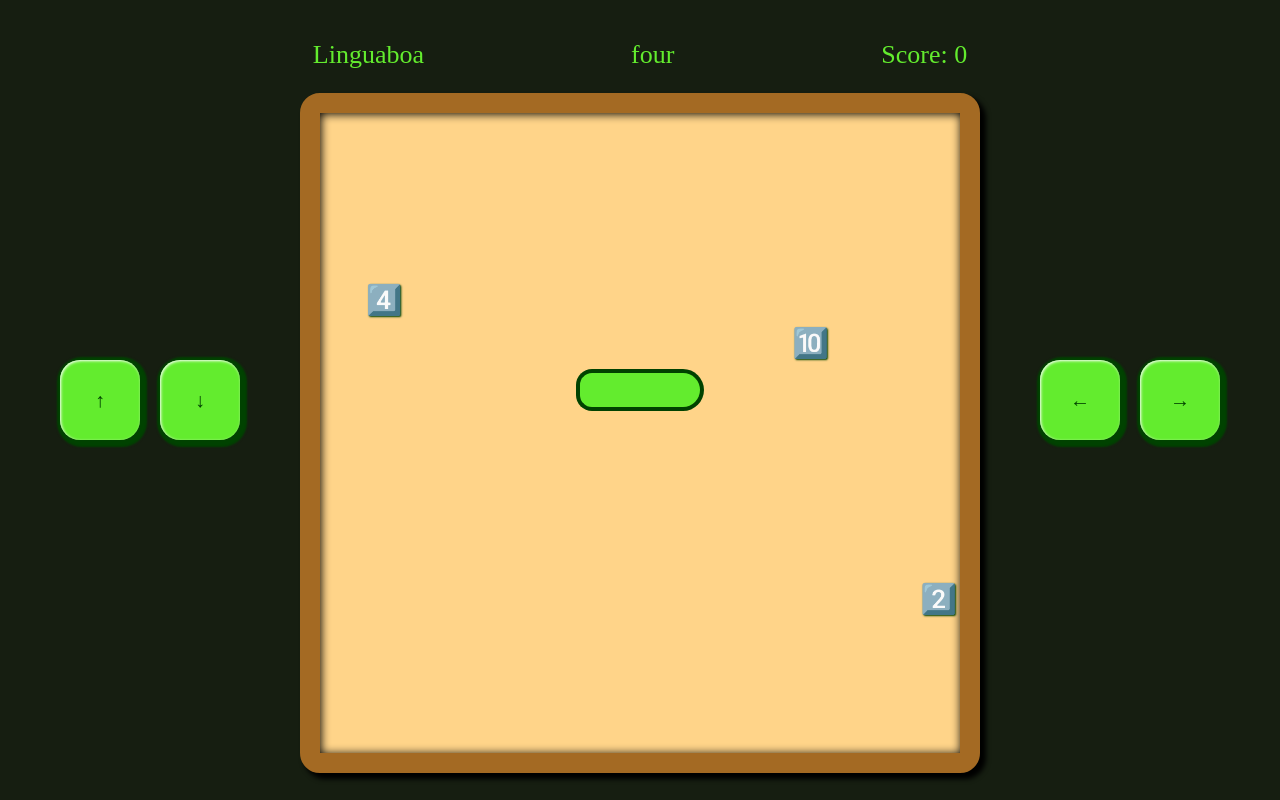
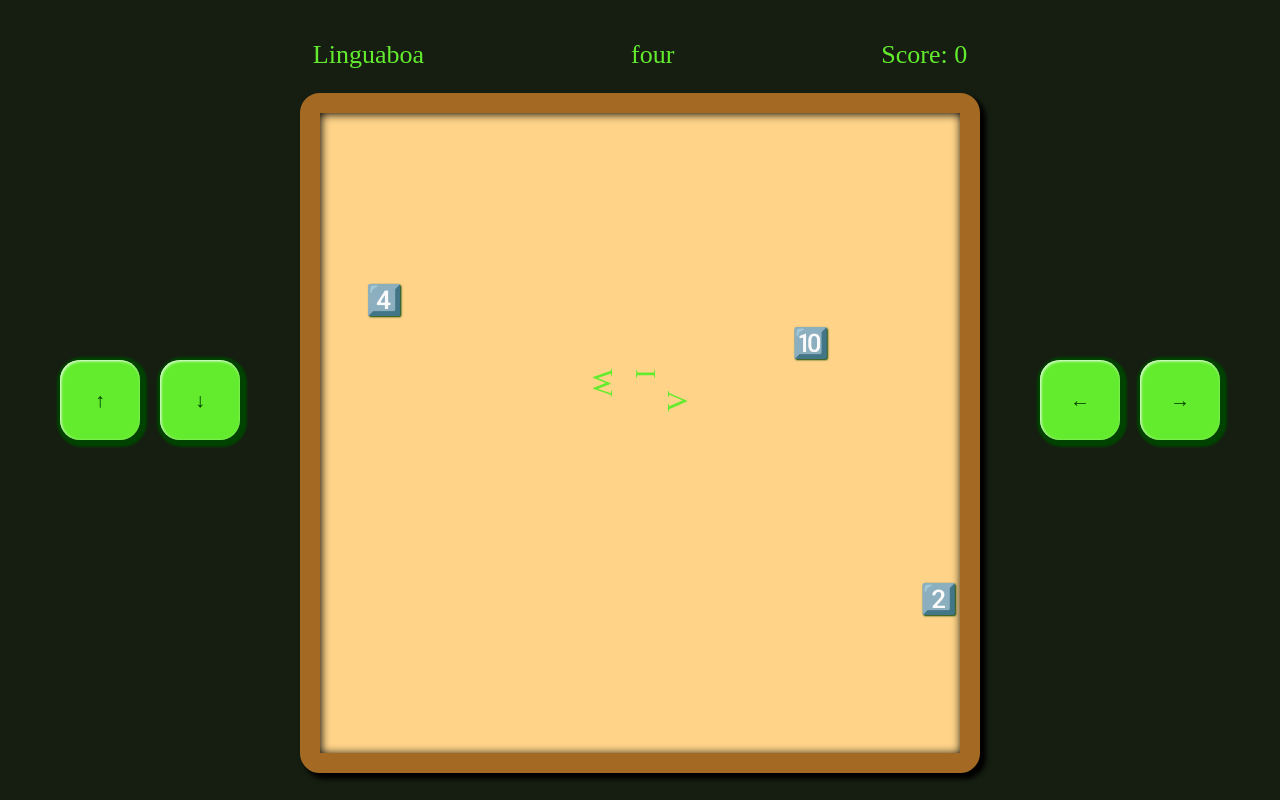
Before and after one commit to mankal111/LinguaBoa, a React (Create React App) app: page / in a window 1280 px wide. Both pictures are taken after a click on the button "PLAY". Built offline with nearby package versions, Linux system fonts and the light colour scheme; a web font is replaced by a local one.

Commit message:
rotate tiles using integer codes for direction

```diff
--- a/src/components/SnakePart.js
+++ b/src/components/SnakePart.js
@@ -3,14 +3,45 @@ import PropTypes from "prop-types";
 import "./SnakePart.css";
 
 const SnakePart = ({x, y, type, from, to}) => {
-    const directionStyle = `${from ? `snake-part-from-${from} ` : ''}${to ? `snake-part-to-${to}` : ''}`
+    const directionToIntCode = dir => {
+        const code = ['up', 'right', 'down', 'left'].indexOf(dir);
+        // I use '4' to encode the fact that no direction is given.
+        // By taking the smallest number of 'from' and 'to' we ensure
+        // that we only get defined directions.
+        if (code === -1) return 4;
+        return code;
+    };
+
+    const [fromCode, toCode] = [directionToIntCode(from), directionToIntCode(to)];
+
+    const changesDirection = ((toCode - fromCode) % 2) != 0;
+
+    let mainDirectionCode = fromCode < toCode ? fromCode : toCode;
+    // check special left-up case
+    if ((fromCode === 0 && toCode === 3) || (fromCode === 3 && toCode === 0))
+        mainDirectionCode = 3;
+
+    let tileImage;
+    switch(type) {
+        case 'head':
+            tileImage = 'W';
+            break;
+        case 'tail':
+            tileImage = 'V';
+            break;
+        default:
+            tileImage = changesDirection ? 'L' : 'I';
+            break;
+    }
     return <div
         style={{
             gridRowStart: y,
-            gridColumnStart: x
+            gridColumnStart: x,
+            transform: `rotate(${mainDirectionCode*90}deg)`
         }}
-        className={`snake-part snake-part-${type} ${directionStyle}`}
+        //className={`snake-part snake-part-${type} ${directionStyle}`}
     >
+        {tileImage}
     </div>;
 }
 
```
